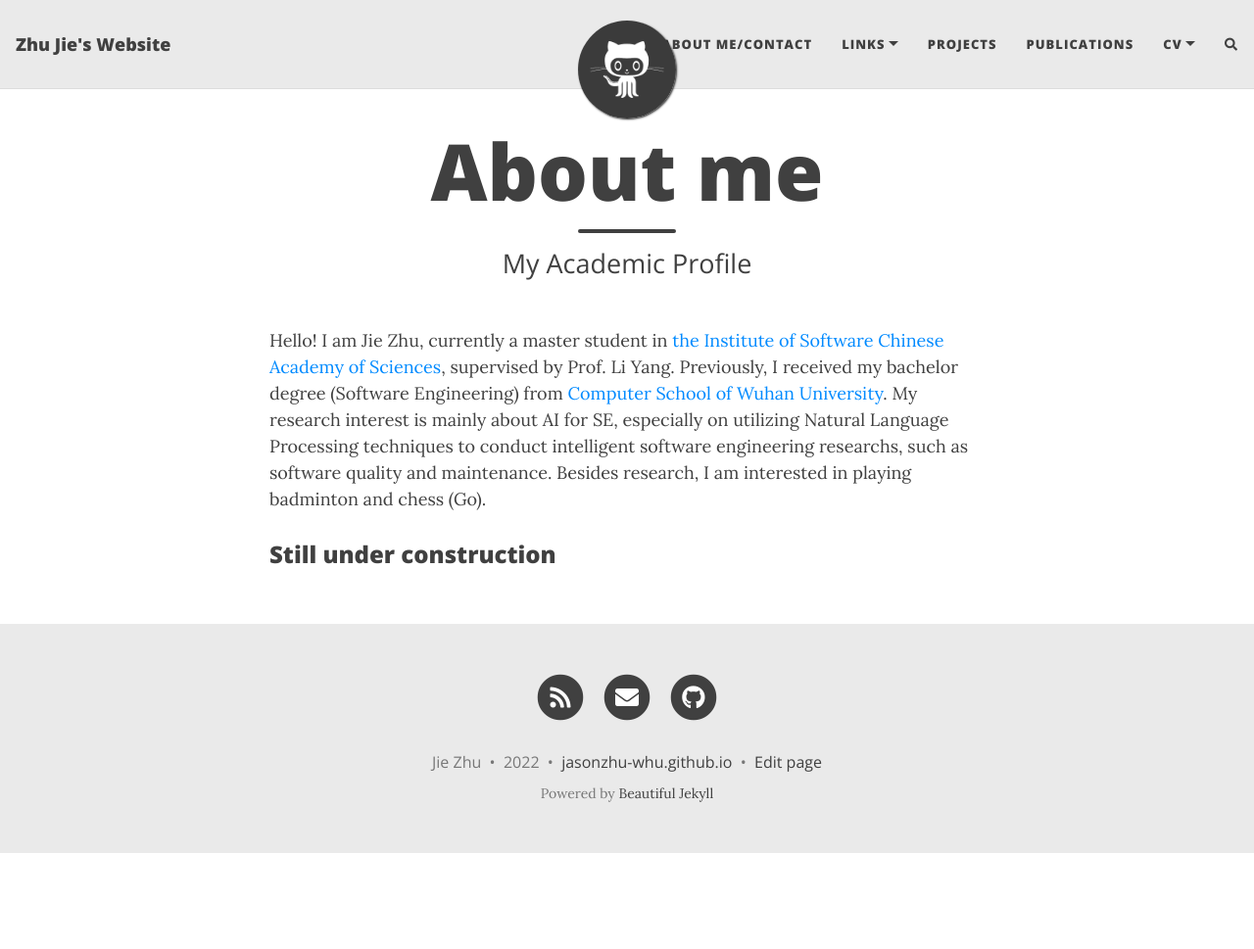
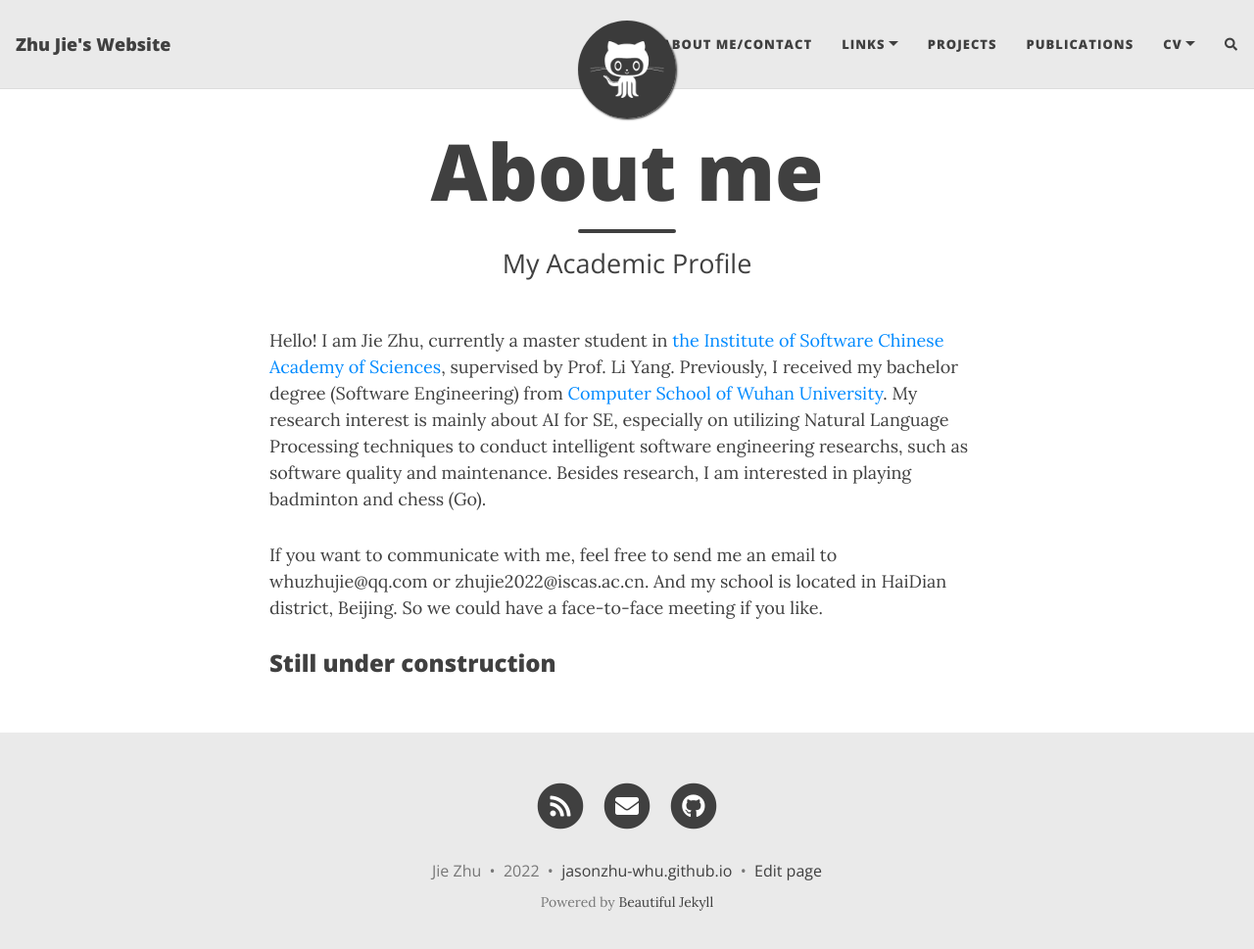
Before and after one commit to JasonZhu-WHU/jasonzhu-whu.github.io, a Jekyll site: the page built from aboutme.md, in a window 1280 px wide and 982 px high. Shown: the top 969 px of the window at 98% size. Built offline with Jekyll 4.4.1, drawn with Linux system fonts in a browser that asks for light colours; nearby versions of some CDN libraries; comment, search, counter and statistics services are not loaded.

```diff
--- a/aboutme.md
+++ b/aboutme.md
@@ -6,4 +6,6 @@ subtitle: My Academic Profile
 
 Hello! I am Jie Zhu, currently a master student in [the Institute of Software Chinese Academy of Sciences](http://www.iscas.ac.cn/), supervised by Prof. Li Yang. Previously, I received my bachelor degree (Software Engineering) from [Computer School of Wuhan University](http://cs.whu.edu.cn/). My research interest is mainly about AI for SE, especially on utilizing Natural Language Processing techniques to conduct intelligent software engineering researchs, such as software quality and maintenance. Besides research, I am interested in playing badminton and chess (Go).
 
+If you want to communicate with me, feel free to send me an email to whuzhujie@qq.com or zhujie2022@iscas.ac.cn. And my school is located in HaiDian district, Beijing. So we could have a face-to-face meeting if you like.
+
 ### Still under construction
```
